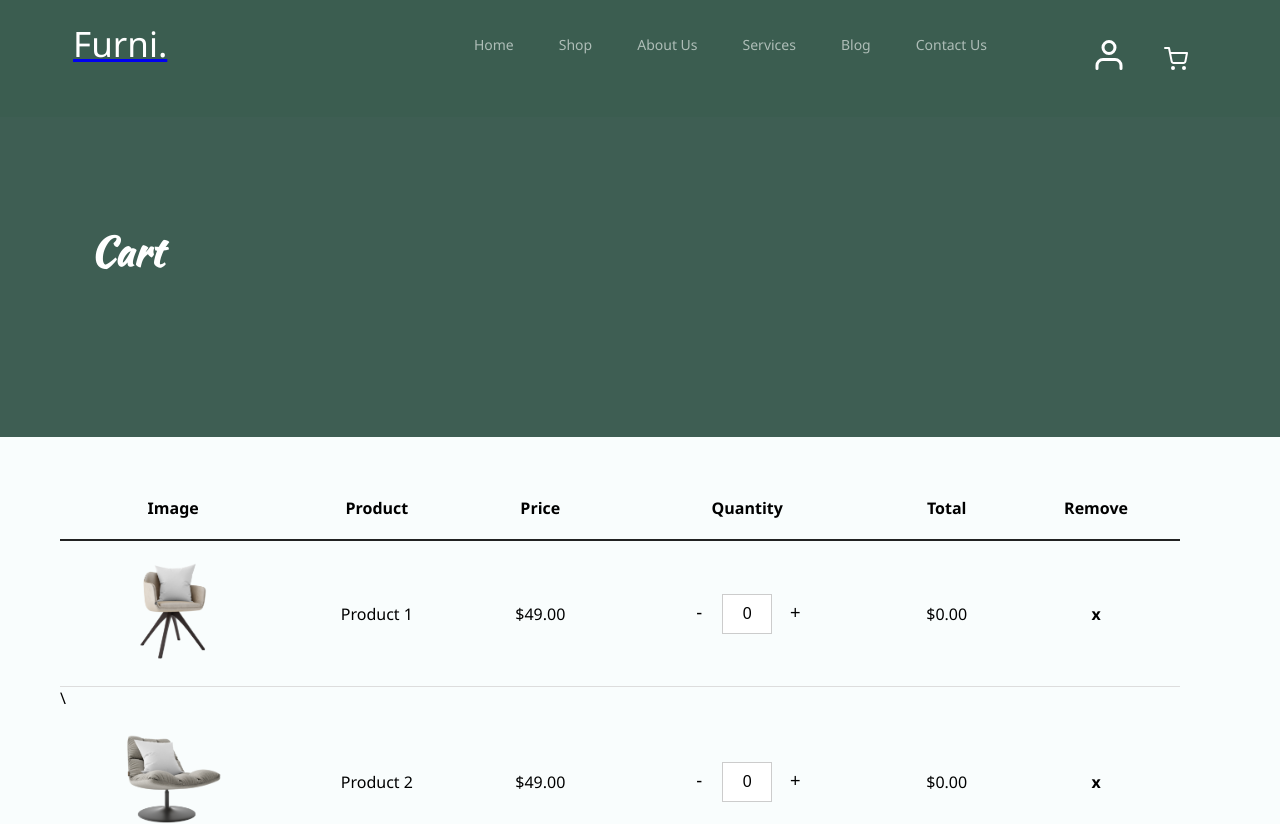
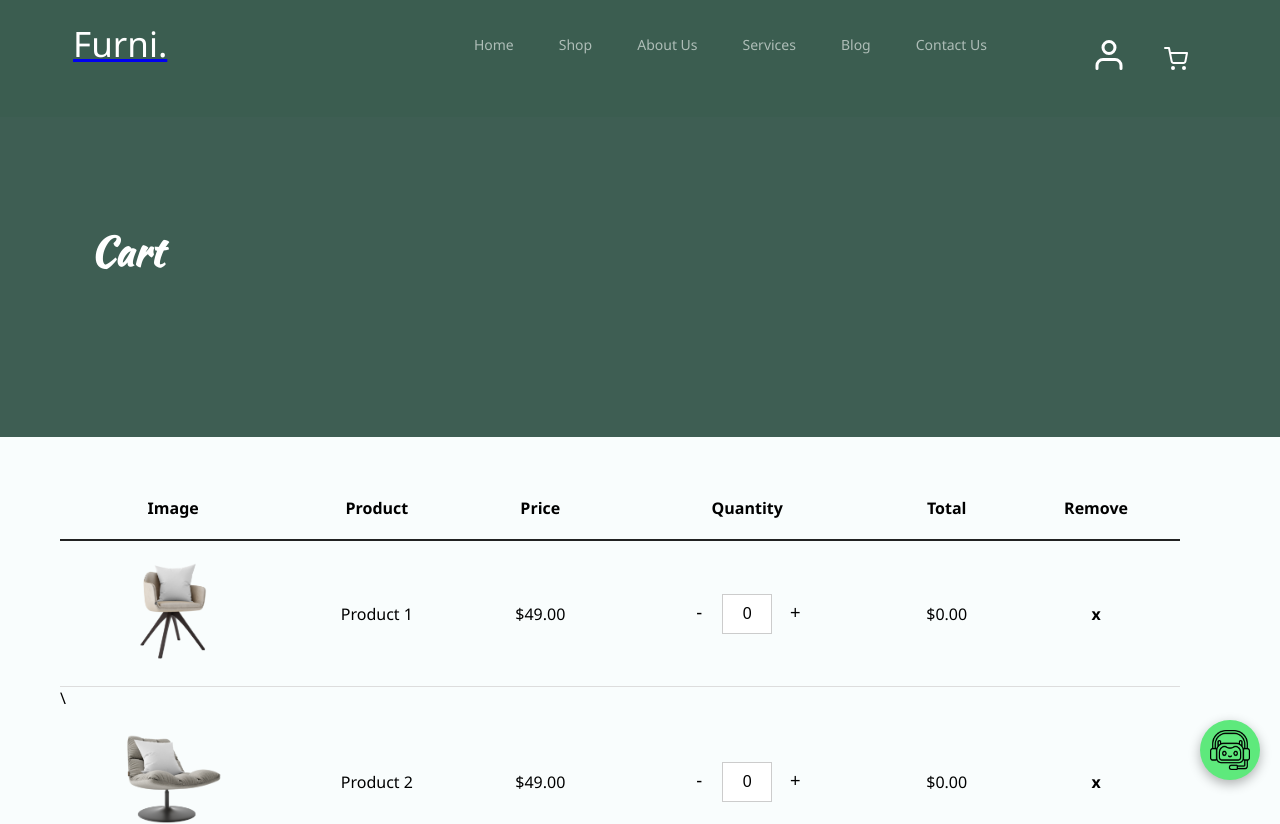
Before and after one commit to Pankajakshan-Vineeth/Furniture-web, a React (Vite) app: page /cart in a window 1280 px wide. Shown: the top 824 px of the page. Built offline with nearby package versions, Linux system fonts and the light colour scheme.

Commit message:
floating assistant added

```diff
--- a/src/App.jsx
+++ b/src/App.jsx
@@ -9,6 +9,7 @@ import Services from "./Pages/Services";
 import Blog from "./Pages/Blog";
 import Contact from "./Pages/Contact";
 import Cart from "./Pages/Cart";
+import FloatingAssistant from "./Components/FloatingAssistant/FloatingAssistant";
 
 const AnimatedRoutes = () => {
   const location = useLocation();
@@ -34,6 +35,7 @@ const App = () => {
       <Navigation />
       <AnimatedRoutes />
       <Footer />
+      <FloatingAssistant />
     </BrowserRouter>
   );
 };
--- /dev/null
+++ b/src/Components/FloatingAssistant/FloatingAssistant.css
@@ -0,0 +1,45 @@
+.floating-assistant {
+  position: fixed;
+  bottom: 20px;
+  right: 20px;
+  z-index: 1000;
+}
+
+.assistant-button {
+  width: 60px;
+  height: 60px;
+
+  color: white;
+  border-radius: 50%;
+  display: flex;
+    background-color: #5ee97c;
+
+  align-items: center;
+  justify-content: center;
+  font-size: 24px;
+  cursor: pointer;
+  box-shadow: 0 4px 12px rgba(0, 0, 0, 0.3);
+  transition: background-color 0.3s ease;
+}
+
+.assistant-button:hover {
+      background-color: #00b318;
+
+}
+
+.assistant-panel {
+  position: fixed;
+  bottom: 90px;
+  right: 20px;
+  width: 300px;
+  height: 400px;
+  background-color: rgba(255, 255, 255, 0.726);
+  border-radius: 12px;
+  box-shadow: 0 4px 20px rgba(0, 0, 0, 0.2);
+  padding: 16px;
+  overflow-y: auto;
+}
+
+.assistant-button img{
+    width: 40px;
+}
--- /dev/null
+++ b/src/Components/FloatingAssistant/FloatingAssistant.jsx
@@ -0,0 +1,24 @@
+import React, { useState } from 'react';
+import './FloatingAssistant.css';
+import technicalSupport from '../../assets/technical-support.png'
+
+const FloatingAssistant = () => {
+  const [open, setOpen] = useState(false);
+
+  return (
+    <div className="floating-assistant">
+      <div className="assistant-button" onClick={() => setOpen(!open)}>
+        <img src = {technicalSupport}/>
+      </div>
+
+      {open && (
+        <div className="assistant-panel">
+          <h4>Hello! Need help?</h4>
+          <p>This is your assistant. Add anything you want here.</p>
+        </div>
+      )}
+    </div>
+  );
+};
+
+export default FloatingAssistant;
--- a/src/Components/Hero/Hero.css
+++ b/src/Components/Hero/Hero.css
@@ -118,7 +118,7 @@ cursor: pointer;
 
 .text-container {
   color: white;
-  max-width: 600px;
+  max-width: 550px;
   margin-left: 60px;
   margin-right: 80px;
   margin-bottom: 150px;
--- a/src/Components/Navigation/Navigation.css
+++ b/src/Components/Navigation/Navigation.css
@@ -107,7 +107,6 @@ cursor: pointer;
     margin-right: 40px;
     width: 20px;
 }
-/* Tablet View (max-width: 768px) */
 @media (max-width: 768px) {
   .nav-container {
     display: flex;
--- a/src/Components/Navigation/Navigation.jsx
+++ b/src/Components/Navigation/Navigation.jsx
@@ -1,12 +1,10 @@
 import { Link, NavLink } from "react-router-dom";
 import userIcon from "../../assets/user.svg";
 import CartIcon from "../../assets/cart.svg";
-import './Navigation.css'
+import "./Navigation.css";
 import { useEffect } from "react";
 
-
 const Navigation = () => {
-
   useEffect(() => {
     const handleScroll = () => {
       const nav = document.querySelector(".nav-container");
@@ -25,49 +23,65 @@ const Navigation = () => {
     <div className="nav-main-container">
       <div className="nav-container">
         <div className="logo">
-         <Link to='/'><h1>Furni.</h1></Link>
+          <Link to="/">
+            <h1 onClick={() => window.scrollTo({ top: 0, behavior: "smooth" })}>
+              Furni.
+            </h1>
+          </Link>
         </div>
         <div className="menu">
           <NavLink
             to="/"
             className={({ isActive }) => (isActive ? "active" : "")}
+            onClick={() => window.scrollTo({ top: 0, behavior: "smooth" })}
           >
-            <span ></span>Home
+            <span></span>Home
           </NavLink>
           <NavLink
             to="/shop"
             className={({ isActive }) => (isActive ? "active" : "")}
+            onClick={() => window.scrollTo({ top: 0, behavior: "smooth" })}
           >
             <span></span>Shop
           </NavLink>
           <NavLink
             to="/about"
             className={({ isActive }) => (isActive ? "active" : "")}
+            onClick={() => window.scrollTo({ top: 0, behavior: "smooth" })}
           >
             <span></span>About Us
           </NavLink>
           <NavLink
             to="/services"
             className={({ isActive }) => (isActive ? "active" : "")}
+            onClick={() => window.scrollTo({ top: 0, behavior: "smooth" })}
           >
             <span></span>Services
           </NavLink>
           <NavLink
             to="/blog"
             className={({ isActive }) => (isActive ? "active" : "")}
+            onClick={() => window.scrollTo({ top: 0, behavior: "smooth" })}
           >
             <span></span>Blog
           </NavLink>
           <NavLink
             to="/contact"
             className={({ isActive }) => (isActive ? "active" : "")}
+            onClick={() => window.scrollTo({ top: 0, behavior: "smooth" })}
           >
             <span></span>Contact Us
           </NavLink>
         </div>
         <div className="icons">
           <img src={userIcon} alt="" className="icon1" />
-          <Link to='/cart'><img src={CartIcon} alt="cart" /></Link>
+          <Link to="/cart">
+            <img
+              src={CartIcon}
+              alt="cart"
+              onClick={() => window.scrollTo({ top: 0, behavior: "smooth" })}
+            />
+          </Link>
         </div>
       </div>
     </div>
--- a/src/Components/Products/Product.css
+++ b/src/Components/Products/Product.css
@@ -15,15 +15,14 @@ body {
   justify-content: space-between;
   padding: 60px;
     margin:  50px 10px;
-
-  gap: 40px;
+  gap: 10px;
   align-items: flex-start;
   margin-top: 50px;
   padding-bottom: 70px;
 }
 
 .crafted-content {
-  max-width: 350px;
+  max-width: 400px;
 }
 
 .crafted-content h1 {
@@ -55,7 +54,7 @@ body {
 .crafted-products {
   display: flex;
   flex-wrap: wrap;
-  gap: 40px;
+  gap: 50px;
   flex: 1;
   justify-content: flex-start;
 }
@@ -102,7 +101,6 @@ body {
   transition: 0.3s ease;
 }
 
-/* Plus Icon */
 .plus-icon {
   width: 40px;
   height: 40px;
```
Also changed, not shown: src/assets/technical-support.png (added). Lines whose indentation alone changed are shown as unchanged.
